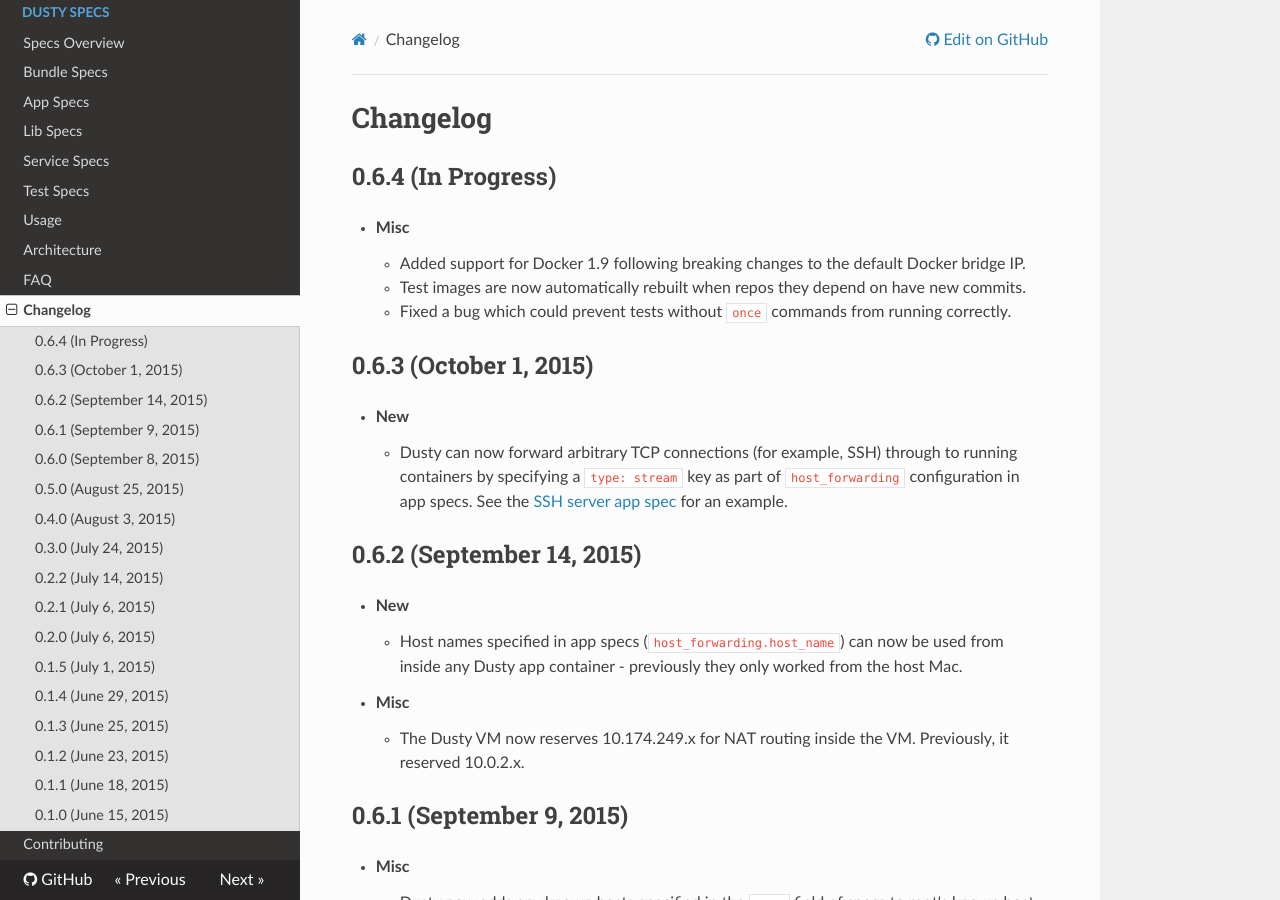
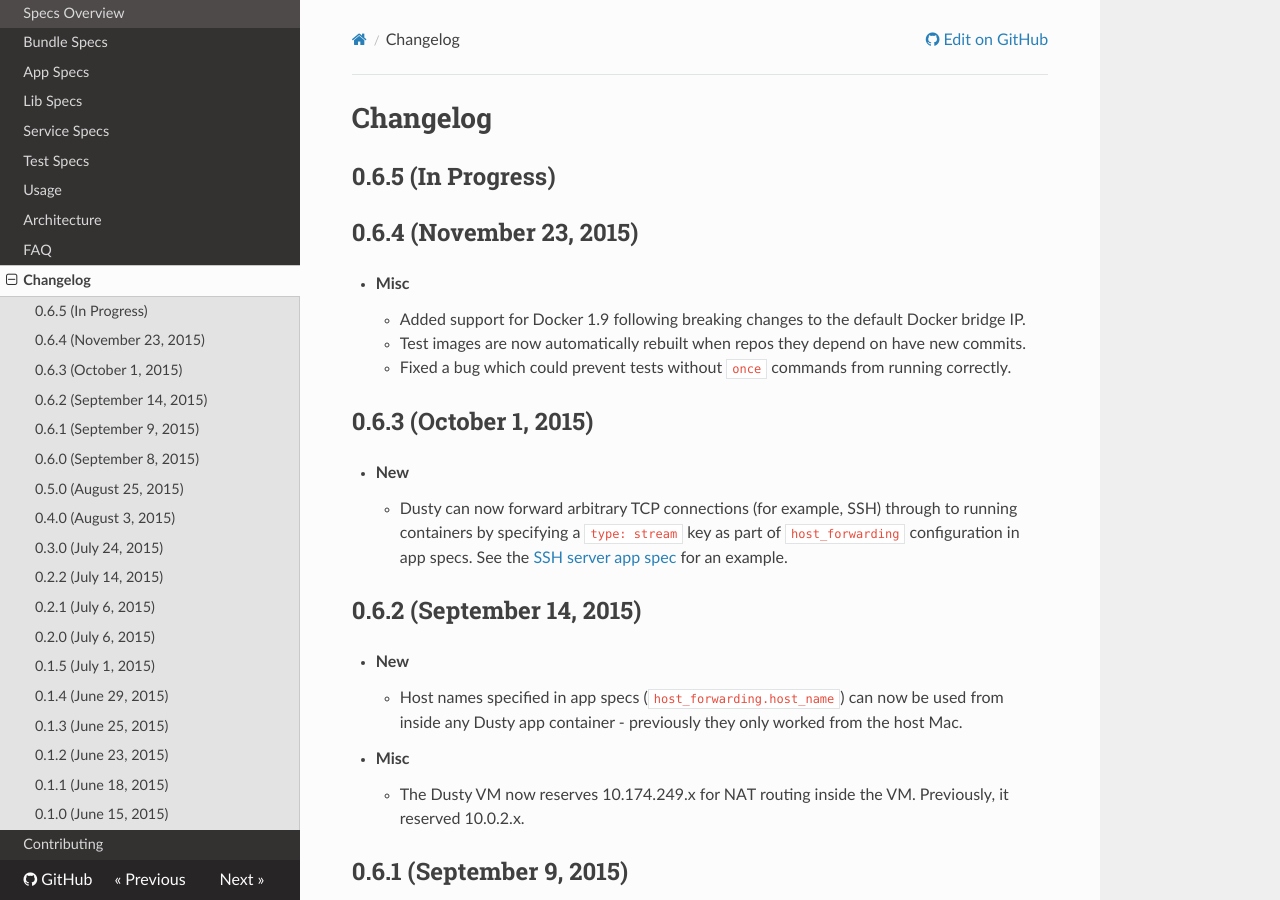
Before and after one commit to gamechanger/dusty, an MkDocs documentation site: the page built from docs/changelog.md, in a window 1280 px wide and 900 px high. Built offline with MkDocs 1.6.1, drawn with Linux system fonts in a browser that asks for light colours; nearby versions of some CDN libraries; old or Windows-style settings are respelled for this version of MkDocs.

```diff
--- a/docs/changelog.md
+++ b/docs/changelog.md
@@ -1,6 +1,8 @@
 # Changelog
 
-## 0.6.4 (In Progress)
+## 0.6.5 (In Progress)
+
+## 0.6.4 (November 23, 2015)
 
 * **Misc**
     * Added support for Docker 1.9 following breaking changes to the default Docker bridge IP.
```
Also changed, not shown: docs/installation.md (+1 -1 lines).
